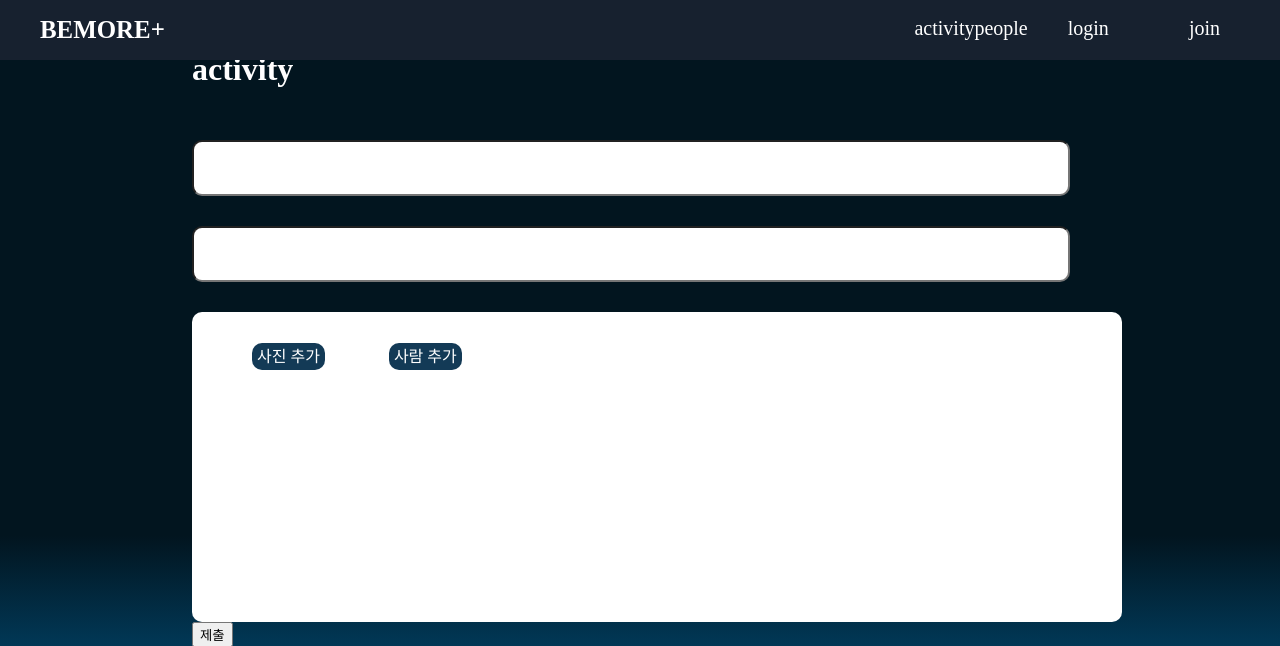
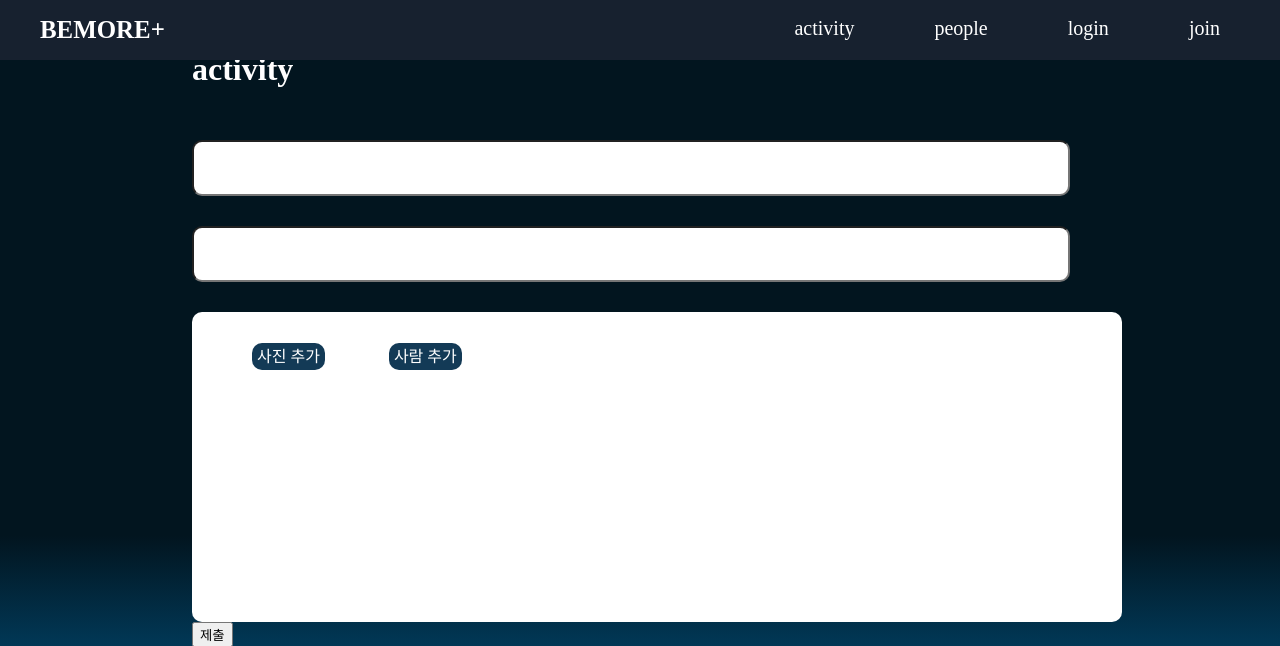
Before and after one commit to mjkang4416/bemoreWeb, a Django app: page /activity/upload/ in a window 1280 px wide. Shown: the top 646 px of the page. Run offline with Django 5.2, Linux system fonts and the light colour scheme; some libraries are stand-ins or nearby versions.

Commit message:
네비바 모바일 수정하기 전

```diff
--- a/static/css/navbar.css
+++ b/static/css/navbar.css
@@ -36,8 +36,8 @@ a{
   text-align: center;
   font-size: 20px;
 }
-.nav_menu #ect{
-  padding: 0 40px 0 40px;
+.nav_menu #etc{
+  padding: 0 40px;
 }
 .join-btn{
   padding: 0 40px;
@@ -81,8 +81,6 @@ a{
     text-align: center;
     padding-bottom:10px;
   }
-  #ect, .join-btn{
-  }
   #submenu{
     display: none;
     padding: 0;
--- a/templates/base.html
+++ b/templates/base.html
@@ -25,9 +25,9 @@
             <div class="nav_logo"><a href="{% url 'pageapp:index'%}"><h5>BEMORE+</h5></a></div>
            <!-- 네비바 메뉴 -->
             <ul class="nav_menu">
-                <li><a href="{% url 'activity:show_activity'%}">activity</a></li><!--활동 게시판-->
-                <li><a href="{% url 'peopleApp:show_people' %}">people</a></li><!--동아리원 소개 페이지-->
-                <li id="ect" class="menu1">
+                <li id="etc"><a href="{% url 'activity:show_activity'%}">activity</a></li><!--활동 게시판-->
+                <li id="etc"><a href="{% url 'peopleApp:show_people' %}">people</a></li><!--동아리원 소개 페이지-->
+                <li id="etc" class="menu1">
                     {% if request.user.is_authenticated %}
                         <a href="{% url 'accounts:login' %}" class="login-btn">logout</a>
                         <ul id="submenu" class="sub1">
```
